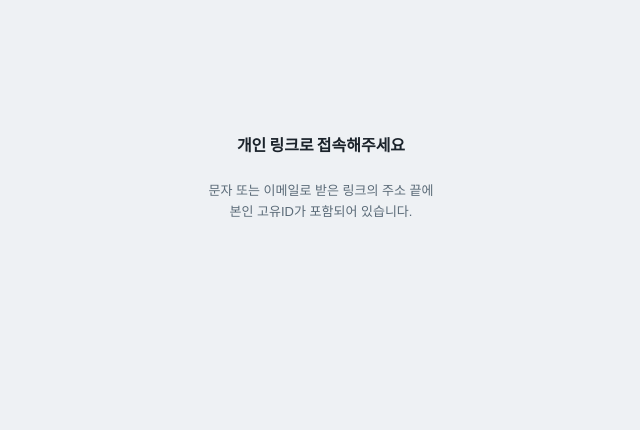
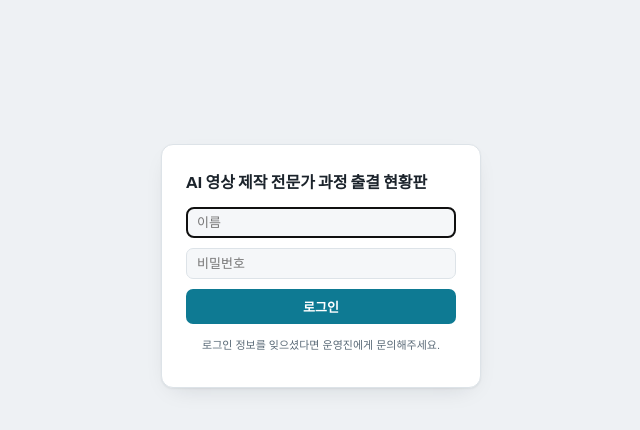
Before and after one commit to drew25927/dashboard, a Next.js app: page /login in a window 1280 px wide. Shown: the top 430 px of the page, without its empty margins (319-959 px from the left). Built offline with nearby package versions, Linux system fonts and the light colour scheme; no server answers; a web font is replaced by a local one.

Commit message:
Add name+password login for students; access requires login (admin preview via ?id= still works)

```diff
--- a/app/[idparam]/page.js
+++ b/app/[idparam]/page.js
@@ -1,12 +1,11 @@
-import StudentDashboard from '../_components/StudentDashboard';
+import { redirect } from 'next/navigation';
 
-export const dynamic = 'force-dynamic';
-
-// 링크 형식: https://.../id=101  (물음표 없는 경로 방식)
-export default async function StudentByPathPage({ params }) {
+// 예전 링크 형식(/id=101) 호환용 — 루트(/)로 리다이렉트해서
+// 로그인 여부에 따라 자동으로 처리되게 합니다.
+export default async function LegacyIdRedirect({ params }) {
   const { idparam } = await params;
   const decoded = decodeURIComponent(idparam || '');
   const match = /^id=(.+)$/.exec(decoded);
   const id = match ? match[1] : null;
-  return <StudentDashboard id={id} />;
+  redirect(id ? '/?id=' + encodeURIComponent(id) : '/login');
 }
--- /dev/null
+++ b/app/_components/LogoutButton.js
@@ -0,0 +1,24 @@
+'use client';
+import { useRouter } from 'next/navigation';
+
+export default function LogoutButton() {
+  const router = useRouter();
+
+  async function logout() {
+    await fetch('/api/logout', { method: 'POST' });
+    router.push('/login');
+    router.refresh();
+  }
+
+  return (
+    <button
+      onClick={logout}
+      style={{
+        background: 'rgba(255,255,255,.18)', color: '#fff', border: 'none', borderRadius: 999,
+        padding: '4px 12px', fontSize: 11, fontWeight: 600, cursor: 'pointer', whiteSpace: 'nowrap'
+      }}
+    >
+      로그아웃
+    </button>
+  );
+}
--- a/app/_components/StudentDashboard.js
+++ b/app/_components/StudentDashboard.js
@@ -1,6 +1,7 @@
 import { supabaseAdmin } from '../../lib/supabaseAdmin';
 import { computeStats, isDone, STATUS_LABEL } from '../../lib/calc';
 import { getSettings } from '../../lib/settings';
+import LogoutButton from './LogoutButton';
 
 const BUTTON_ORDER = ['zoom', 'venue', 'office', 'submit', 'notice', 'replay'];
 const BUTTON_STYLE = { zoom: '', venue: '', office: 'alt', submit: 'alt', notice: 'warn', replay: 'alt' };
@@ -50,7 +51,7 @@ async function getStudentData(id) {
   return { student, stats, rows, links: sortedLinks, qrCodes: qrCodes || [], notice: noticeRow?.content || '' };
 }
 
-export default async function StudentDashboard({ id }) {
+export default async function StudentDashboard({ id, previewMode }) {
   if (!id) {
     return (
       <div className="page">
@@ -90,6 +91,7 @@ export default async function StudentDashboard({ id }) {
           <h1>{settings.courseTitle} 출결 현황판</h1>
           <div className="sub">{settings.courseSub}</div>
         </div>
+        {previewMode ? <span className="badge-mode" style={{ background: 'rgba(255,255,255,.18)', color: '#fff', borderColor: 'transparent' }}>관리자 미리보기</span> : <LogoutButton />}
       </div>
 
       <div className="split">
--- a/app/api/admin/students/route.js
+++ b/app/api/admin/students/route.js
@@ -2,7 +2,7 @@ export const dynamic = 'force-dynamic';
 
 import { NextResponse } from 'next/server';
 import { supabaseAdmin } from '../../../../lib/supabaseAdmin';
-import { getAuthorizedAdmin } from '../../../../lib/adminAuth';
+import { getAuthorizedAdmin, hashPassword } from '../../../../lib/adminAuth';
 
 async function requireAdmin() {
   const admin = await getAuthorizedAdmin();
@@ -15,9 +15,12 @@ export async function GET() {
   if (unauth) return unauth;
 
   const db = supabaseAdmin();
-  const { data, error } = await db.from('students').select('*').order('id');
+  const { data, error } = await db.from('students').select('id,name,contact,email,password_hash,created_at').order('id');
   if (error) return NextResponse.json({ error: error.message }, { status: 500 });
-  return NextResponse.json({ students: data });
+
+  // 비밀번호 해시는 화면에 내려보내지 않고, 설정 여부만 전달
+  const students = data.map(({ password_hash, ...rest }) => ({ ...rest, hasPassword: Boolean(password_hash) }));
+  return NextResponse.json({ students });
 }
 
 export async function POST() {
@@ -34,10 +37,10 @@ export async function POST() {
   const { data, error } = await db
     .from('students')
     .insert({ id: nextId, name: '', contact: '', email: '' })
-    .select()
+    .select('id,name,contact,email,created_at')
     .single();
   if (error) return NextResponse.json({ error: error.message }, { status: 500 });
-  return NextResponse.json({ student: data });
+  return NextResponse.json({ student: { ...data, hasPassword: false } });
 }
 
 export async function PUT(req) {
@@ -48,6 +51,16 @@ export async function PUT(req) {
   if (!id || !field) return NextResponse.json({ error: 'id, field가 필요합니다.' }, { status: 400 });
 
   const db = supabaseAdmin();
+
+  if (field === 'password') {
+    if (!value || value.length < 4) {
+      return NextResponse.json({ error: '비밀번호는 4자 이상이어야 합니다.' }, { status: 400 });
+    }
+    const { error } = await db.from('students').update({ password_hash: hashPassword(value) }).eq('id', id);
+    if (error) return NextResponse.json({ error: error.message }, { status: 500 });
+    return NextResponse.json({ ok: true });
+  }
+
   const { error } = await db.from('students').update({ [field]: value }).eq('id', id);
   if (error) return NextResponse.json({ error: error.message }, { status: 500 });
   return NextResponse.json({ ok: true });
--- /dev/null
+++ b/app/api/login/route.js
@@ -0,0 +1,40 @@
+export const dynamic = 'force-dynamic';
+
+import { NextResponse } from 'next/server';
+import { supabaseAdmin } from '../../../lib/supabaseAdmin';
+import { verifyPassword } from '../../../lib/adminAuth';
+
+// 교육생 로그인 (이름 + 비밀번호)
+export async function POST(req) {
+  const { name, password } = await req.json();
+
+  if (!name || !name.trim() || !password) {
+    return NextResponse.json({ error: '이름과 비밀번호를 입력해주세요.' }, { status: 400 });
+  }
+
+  const db = supabaseAdmin();
+  const { data: matches, error } = await db.from('students').select('*').eq('name', name.trim());
+  if (error) return NextResponse.json({ error: error.message }, { status: 500 });
+
+  if (!matches || matches.length === 0) {
+    return NextResponse.json({ error: '이름 또는 비밀번호가 올바르지 않습니다.' }, { status: 401 });
+  }
+  if (matches.length > 1) {
+    return NextResponse.json({ error: '동일한 이름의 교육생이 여러 명 있습니다. 관리자에게 문의해주세요.' }, { status: 409 });
+  }
+
+  const student = matches[0];
+  if (!student.password_hash || !verifyPassword(password, student.password_hash)) {
+    return NextResponse.json({ error: '이름 또는 비밀번호가 올바르지 않습니다.' }, { status: 401 });
+  }
+
+  const res = NextResponse.json({ ok: true });
+  res.cookies.set('student_session', JSON.stringify({ id: student.id }), {
+    httpOnly: true,
+    secure: true,
+    sameSite: 'lax',
+    path: '/',
+    maxAge: 60 * 60 * 24 * 90
+  });
+  return res;
+}
--- /dev/null
+++ b/app/api/logout/route.js
@@ -0,0 +1,9 @@
+export const dynamic = 'force-dynamic';
+
+import { NextResponse } from 'next/server';
+
+export async function POST() {
+  const res = NextResponse.json({ ok: true });
+  res.cookies.set('student_session', '', { path: '/', maxAge: 0 });
+  return res;
+}
--- a/app/board/page.js
+++ b/app/board/page.js
@@ -67,7 +67,7 @@ function BoardInner() {
     <div className="page">
       <div className="topbar">
         <span className="badge-mode">질문 게시판</span>
-        {studentId && <a href={'/id=' + studentId}>← 내 출결 현황으로</a>}
+        <a href="/">← 내 출결 현황으로</a>
       </div>
       <div className="banner"><div><h1>{courseTitle} 질문 게시판</h1><div className="sub">관리자에게 궁금한 점을 남겨주세요</div></div></div>
 
--- /dev/null
+++ b/app/login/page.js
@@ -0,0 +1,65 @@
+'use client';
+import { useEffect, useState } from 'react';
+import { useRouter } from 'next/navigation';
+import { DEFAULT_COURSE_TITLE } from '../../lib/config';
+
+export default function StudentLoginPage() {
+  const [name, setName] = useState('');
+  const [password, setPassword] = useState('');
+  const [error, setError] = useState('');
+  const [loading, setLoading] = useState(false);
+  const [courseTitle, setCourseTitle] = useState(DEFAULT_COURSE_TITLE);
+  const router = useRouter();
+
+  useEffect(() => {
+    fetch('/api/settings')
+      .then((r) => r.json())
+      .then((j) => { if (j.courseTitle) setCourseTitle(j.courseTitle); })
+      .catch(() => {});
+  }, []);
+
+  async function submit(e) {
+    e.preventDefault();
+    setLoading(true);
+    setError('');
+    const res = await fetch('/api/login', {
+      method: 'POST',
+      headers: { 'Content-Type': 'application/json' },
+      body: JSON.stringify({ name, password })
+    });
+    setLoading(false);
+    if (res.ok) {
+      router.push('/');
+      router.refresh();
+    } else {
+      const j = await res.json().catch(() => ({}));
+      setError(j.error || '로그인에 실패했습니다.');
+    }
+  }
+
+  return (
+    <div className="page">
+      <div className="login-card">
+        <h1>{courseTitle} 출결 현황판</h1>
+        {error && <div className="err">{error}</div>}
+        <form onSubmit={submit}>
+          <input
+            type="text"
+            placeholder="이름"
+            value={name}
+            onChange={(e) => setName(e.target.value)}
+            autoFocus
+          />
+          <input
+            type="password"
+            placeholder="비밀번호"
+            value={password}
+            onChange={(e) => setPassword(e.target.value)}
+          />
+          <button className="btn" type="submit" disabled={loading}>{loading ? '확인 중…' : '로그인'}</button>
+        </form>
+        <p className="small-dim" style={{ marginTop: 12, textAlign: 'center' }}>로그인 정보를 잊으셨다면 운영진에게 문의해주세요.</p>
+      </div>
+    </div>
+  );
+}
--- a/app/page/[key]/page.js
+++ b/app/page/[key]/page.js
@@ -26,7 +26,7 @@ export default async function ContentPage({ params, searchParams }) {
     <div className="page">
       <div className="topbar">
         <span className="badge-mode">안내</span>
-        {studentId && <a href={'/id=' + studentId}>← 내 출결 현황으로</a>}
+        <a href="/">← 내 출결 현황으로</a>
       </div>
       <div className="banner"><div><h1>{settings.courseTitle}</h1><div className="sub">{link.label}</div></div></div>
       <div className="panel">
```
Also changed, not shown: app/admin/page.js (+37 -10 lines), app/page.js (+20 -3 lines), lib/studentAuth.js (added, +21 -0 lines), 1 other file (tests, documents, lock files or other folders).
